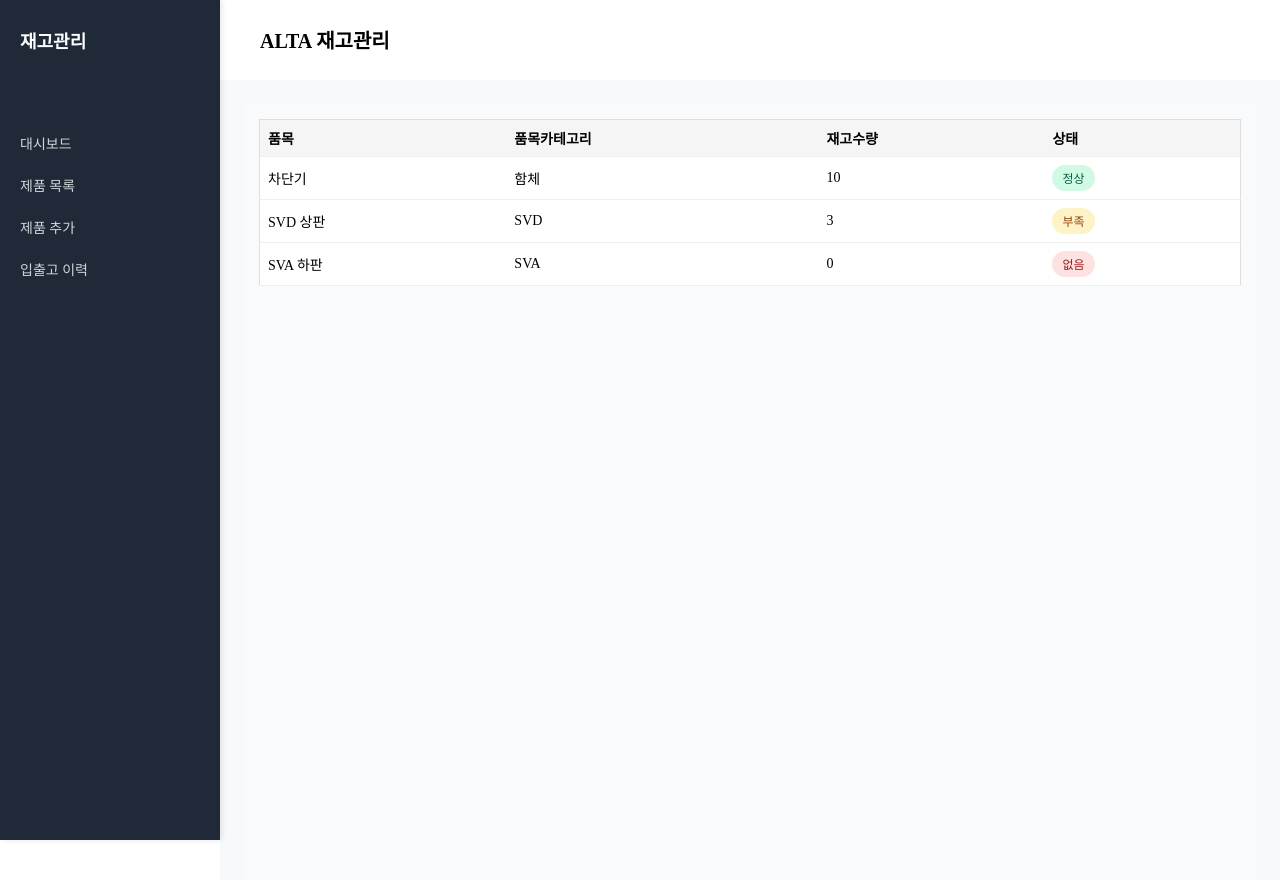
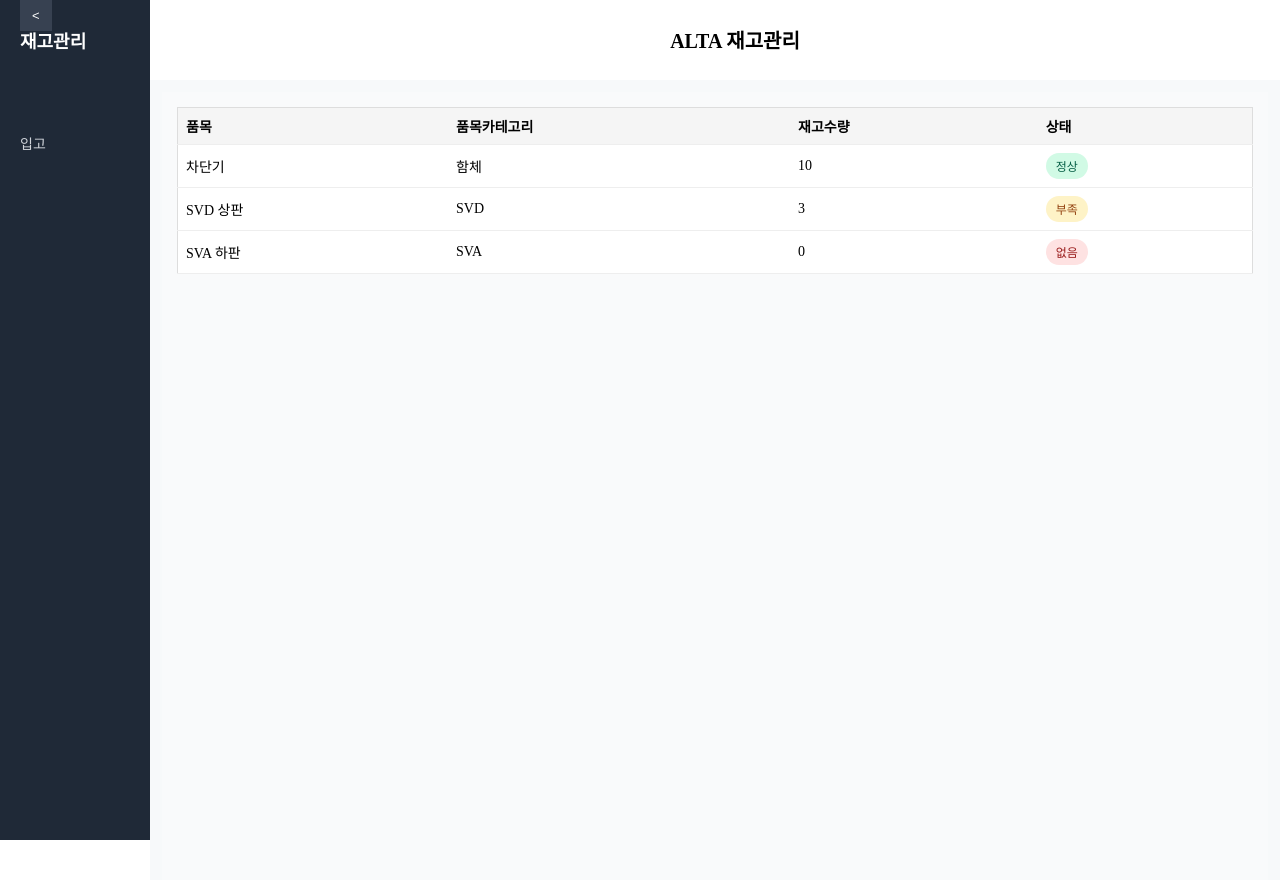
Before and after one commit to lhs0698/Inventory-management, a React (Vite) app: page / in a window 1280 px wide. Shown: the top 880 px of the page. Built offline with nearby package versions, Linux system fonts and the light colour scheme.

Commit message:
style 수정

```diff
--- a/index.html
+++ b/index.html
@@ -1,10 +1,10 @@
-<!doctype html>
+<!DOCTYPE html>
 <html lang="en">
   <head>
     <meta charset="UTF-8" />
-    <link rel="icon" type="image/svg+xml"/>
+    <link rel="icon" type="image/svg+xml" />
     <meta name="viewport" content="width=device-width, initial-scale=1.0" />
-    <title>Vite + React</title>
+    <title>ALTA 재고관리</title>
   </head>
   <body>
     <div id="root"></div>
--- a/src/App.scss
+++ b/src/App.scss
@@ -1,6 +1,8 @@
 /* App.scss */
 
-html, body, #root {
+html,
+body,
+#root {
   height: 100%;
   margin: 0;
   padding: 0;
@@ -9,34 +11,19 @@ html, body, #root {
 .app-root {
   display: flex;
   height: 100%;
-
-}
-
-.sidebar {
-  position: fixed;
-  top: 0;
-  left: 0;
-  width: 180px;
-  height: 100vh;
-  background-color: #1f2937;
-  color: white;
-  padding: 20px;
-  box-shadow: 2px 0 6px rgba(0, 0, 0, 0.1);
-  z-index: 100;
 }
 
 .main-content {
   display: flex;
   flex-direction: column;
   flex: 1;
-  margin-left: 220px;
+  margin-left: 150px;
   min-height: 100vh;
   background-color: #f7f9fa;
-  // background-color: blue;
 }
 
 .page-content {
   flex: 1;
-  padding: 24px;
+  padding: 12px;
   background-color: #f7f9fa;
 }
--- a/src/components/Header/Header.scss
+++ b/src/components/Header/Header.scss
@@ -6,7 +6,7 @@
   padding: 12px 40px;
   display: flex;
   align-items: center;
-    justify-content: space-between;
+  justify-content: center;
 
   .logo {
     font-size: 20px;
--- /dev/null
+++ b/src/components/Sidebar/Sidebar.jsx
@@ -0,0 +1,22 @@
+import React from "react";
+import "./Sidebar.scss";
+
+export default function Sidebar() {
+  const [collapsed, setCollapsed] = React.useState(false);
+
+  const toggleSidebar = () => {
+    setCollapsed(!collapsed);
+  };
+
+  return (
+    <div className={`sidebar ${collapsed ? "collapsed" : ""}`}>
+      <button className="toggle-btn" onClick={toggleSidebar}>
+        {collapsed ? ">" : "<"}
+      </button>
+      <div className="sidebar-header">{collapsed ? "" : "재고관리"}</div>
+      <div className="sidebar-menu">
+        <a href="#">입고</a>
+      </div>
+    </div>
+  );
+}
--- a/src/components/Sidebar/Sidebar.scss
+++ b/src/components/Sidebar/Sidebar.scss
@@ -1,14 +1,20 @@
 .sidebar {
   position: fixed;
-    top: 64px;
+  top: 0;
   left: 0;
-    width: 220px;
-    height: calc(100vh - 64px);
+  width: 110px;
+  height: 100vh;
   background-color: #1f2937;
   color: white;
   padding: 20px;
-    // box-shadow: 2px 0 6px rgba(0, 0, 0, 0.1);
+  z-index: 100;
+  transition: width 0.3s ease;
+  overflow: visible;
 
+  &.collapsed {
+    width: 0; // 너비를 0으로 해서 숨기기
+    padding: 0; // padding도 0으로 줄여서 공간을 최소화
+  }
 
   .sidebar-header {
     font-size: 18px;
@@ -26,11 +32,25 @@
       color: #d1d5db;
       text-decoration: none;
       font-size: 14px;
-        transition: color 0.2s ease;
+      white-space: nowrap;
+      overflow: hidden;
+      text-overflow: ellipsis;
 
       &:hover {
         color: #ffffff;
       }
     }
   }
+
+  .toggle-btn {
+    position: fixed; /* 화면 고정 */
+    top: 0px; /* 상단에서 20px */
+    background: #374151;
+    color: white;
+    border: none;
+    cursor: pointer;
+    padding: 8px 12px;
+    font-size: 13px;
+    z-index: 200; /* 사이드바 위에 버튼이 항상 보이도록 */
   }
+}
--- a/src/components/Sidebar/Siderbar.jsx
+++ /dev/null
@@ -1,18 +0,0 @@
-import React from 'react'
-import './Sidebar.scss'
-
-export default function Sidebar() {
-  return (
-    <aside className="sidebar">
-      <div className="sidebar-header">
-        재고관리
-      </div>
-      <nav className="sidebar-menu">
-        <a href="/">대시보드</a>
-        <a href="/products">제품 목록</a>
-        <a href="/add-product">제품 추가</a>
-        <a href="/history">입출고 이력</a>
-      </nav>
-    </aside>
-  )
-}
```
Also changed, not shown: src/App.jsx (+6 -6 lines), 1 other file (tests, documents, lock files or other folders). Lines whose indentation alone changed are shown as unchanged.
